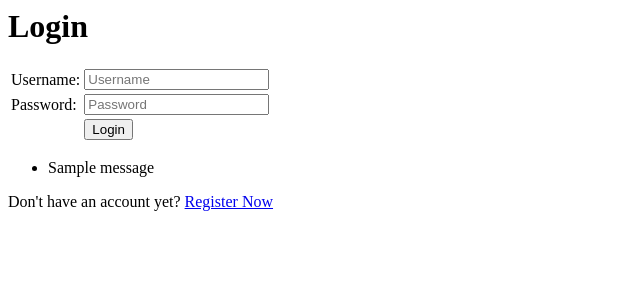
After one commit to LesmanaArya/InventoryBeta, a Django app: page /login/ in a window 1280 px wide. The commit adds this page. Shown: the top 300 px of the page, without its empty margins (0-640 px from the left). Run offline with Django 4.2, Linux system fonts and the light colour scheme; one stand-in notice (Sample message) is shown.

Commit message:
Tinggal mengerjakan bonus

```diff
--- a/main/models.py
+++ b/main/models.py
@@ -1,8 +1,10 @@
 from django.db import models
+from django.contrib.auth.models import User
 
 
 # Create your models here.
 class Item(models.Model):  # Data Model for Class Item
+    user = models.ForeignKey(User, on_delete=models.CASCADE)
     name = models.CharField(max_length=100)
     amount = models.IntegerField(default=0)
     description = models.TextField(default='')
--- /dev/null
+++ b/main/templates/login.html
@@ -0,0 +1,45 @@
+{% extends 'base.html' %}
+
+{% block meta %}
+    <title>Login</title>
+{% endblock meta %}
+
+{% block content %}
+
+<div class = "login">
+
+    <h1>Login</h1>
+
+    <form method="POST" action="">
+        {% csrf_token %}
+        <table>
+            <tr>
+                <td>Username: </td>
+                <td><input type="text" name="username" placeholder="Username" class="form-control"></td>
+            </tr>
+
+            <tr>
+                <td>Password: </td>
+                <td><input type="password" name="password" placeholder="Password" class="form-control"></td>
+            </tr>
+
+            <tr>
+                <td></td>
+                <td><input class="btn login_btn" type="submit" value="Login"></td>
+            </tr>
+        </table>
+    </form>
+
+    {% if messages %}
+        <ul>
+            {% for message in messages %}
+                <li>{{ message }}</li>
+            {% endfor %}
+        </ul>
+    {% endif %}
+
+    Don't have an account yet? <a href="{% url 'main:register' %}">Register Now</a>
+
+</div>
+
+{% endblock content %}
--- a/main/urls.py
+++ b/main/urls.py
@@ -10,4 +10,7 @@ urlpatterns = [
     path('json/', views.show_json, name='show_json'),
     path('xml/<int:id>/', views.show_xml_by_id, name='show_xml_by_id'),
     path('json/<int:id>/', views.show_json_by_id, name='show_json_by_id'),
+    path('register/', views.register, name='register'),
+    path('login/', views.login_user, name='login'),
+    path('logout/', views.logout_user, name='logout'),
 ]
--- a/main/views.py
+++ b/main/views.py
@@ -1,32 +1,50 @@
 from django.shortcuts import render
-from django.http import HttpResponseRedirect
+from django.http import HttpResponseRedirect, JsonResponse
 from main.forms import ItemForm
 from django.urls import reverse
 from .models import Item
 from django.http import HttpResponse
 from django.core import serializers
-
+from django.shortcuts import redirect
+from django.contrib.auth.forms import UserCreationForm
+from django.contrib import messages
+from django.contrib.auth import authenticate, login
+from django.contrib.auth import logout
+from django.contrib.auth.decorators import login_required
+import datetime
+from django.http import HttpResponseRedirect
+from django.urls import reverse
 
 # Create your views here.
 
+@login_required(login_url='/login')
 def home(request):
     all_items = Item.objects.all()
     total_item = Item.objects.count()
 
+
     total_amount = 0
+
     for obj in Item.objects.all():
         total_amount += obj.amount
 
-    return render(request, 'home.html',
-                  {'all': all_items, 'total_item': total_item,
-                   'total_amount': total_amount})  # Render isi dari data Item kita ke file home.html
+    context = {
+        'name': request.user.username,
+        'all': all_items,
+        'total_item': total_item,
+        'total_amount': total_amount,
+        'last_login': request.COOKIES['last_login'],
+    }
+    return render(request, 'home.html', context)  # Render isi dari data Item kita ke file home.html
 
 
 def create_product(request):
     form = ItemForm(request.POST or None)
 
     if form.is_valid() and request.method == "POST":
-        form.save()
+        product = form.save(commit=False)
+        product.user = request.user
+        product.save()
         return HttpResponseRedirect(reverse('main:home'))
 
     context = {'form': form}
@@ -51,3 +69,40 @@ def show_json(request):
 def show_json_by_id(request, id):
     data = Item.objects.filter(pk=id)
     return HttpResponse(serializers.serialize("json", data), content_type="application/json")
+
+
+def register(request):
+    form = UserCreationForm()
+
+    if request.method == "POST":
+        form = UserCreationForm(request.POST)
+        if form.is_valid():
+            form.save()
+            messages.success(request, 'Kamu berhasil membuat akun!')
+            return redirect('main:login')
+    context = {'form':form}
+    return render(request, 'register.html', context)
+
+
+def login_user(request):
+    if request.method == 'POST':
+        username = request.POST.get('username')
+        password = request.POST.get('password')
+        user = authenticate(request, username=username, password=password)
+        if user is not None:
+            login(request, user)
+            response = HttpResponseRedirect(reverse("main:home"))
+            response.set_cookie('last_login', str(datetime.datetime.now()))
+            return response
+        else:
+            messages.info(request, 'Sorry, incorrect username or password. Please try again.')
+    context = {}
+    return render(request, 'login.html', context)
+
+
+
+def logout_user(request):
+    logout(request)
+    response = HttpResponseRedirect(reverse('main:login'))
+    response.delete_cookie('last_login')
+    return response
```
Also changed, not shown: main/templates/home.html (+8 -1 lines), main/templates/register.html (added, +34 -0 lines), db.sqlite3, main/README.md, main/forms.py (line endings or trailing spaces), main/migrations/0002_item_user.py (added).
